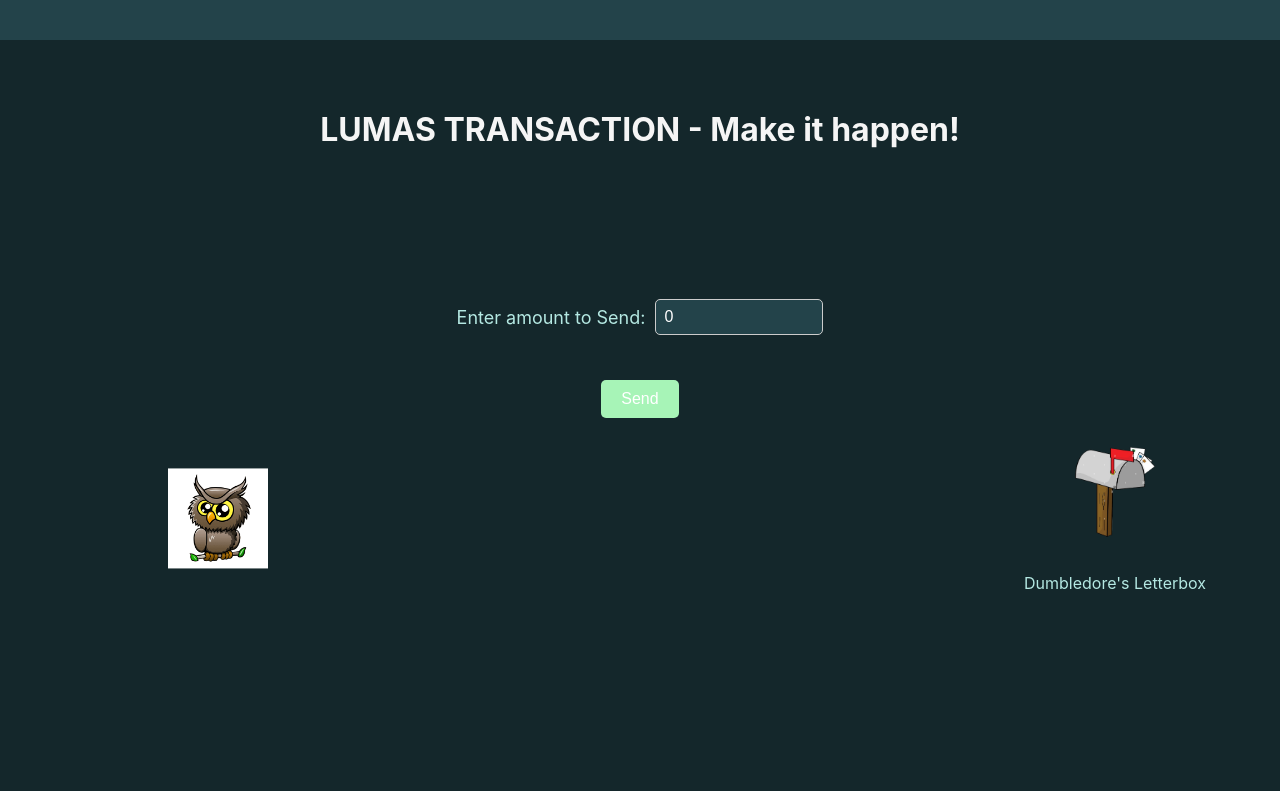
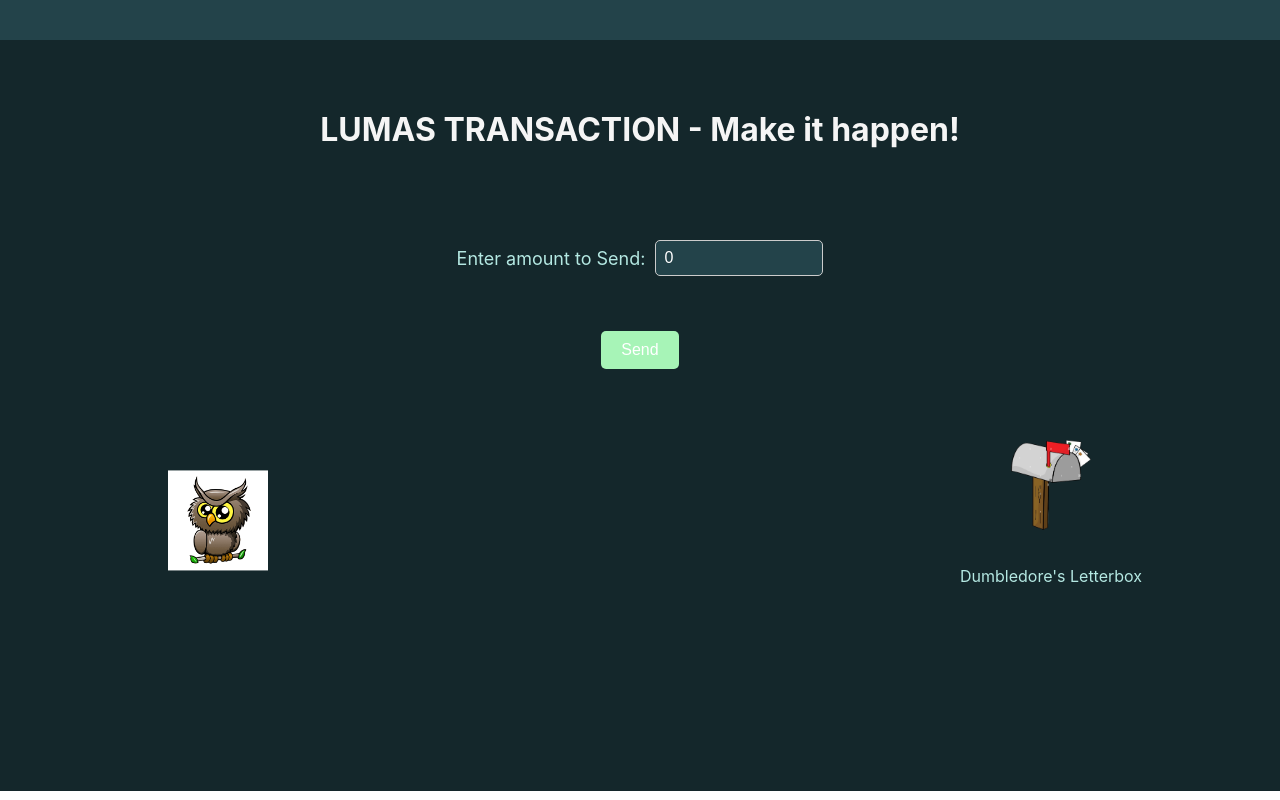
Before and after one commit to pali101/SupraMuPay, a React (Create React App) app in the folder transaction_ui/: page / in a window 1280 px wide. Built offline with nearby package versions, Linux system fonts and the light colour scheme.

Commit message:
changed UI for spacing and placement

```diff
--- a/transaction_ui/src/App.css
+++ b/transaction_ui/src/App.css
@@ -48,6 +48,8 @@ h1 {
   align-items: center; /* Center-align the entire section */
   gap: 15px; /* Space between the input row and the button */
   margin-bottom: 20px;
+  position: absolute;
+  top: 30%;
 }
 
 .input-section-w {
@@ -76,7 +78,7 @@ h1 {
 }
 
 .send-button {
-  margin-top: 30px;
+  margin-top: 40px;
   padding: 10px 20px;
   font-size: 16px;
   background-color: #4caf50;
@@ -96,20 +98,23 @@ h1 {
   cursor: not-allowed;
 }
 
-
 .progress-section {
   width: 80%;
   margin: 20px auto;
   text-align: center;
+  position: absolute;
+  top: 50%;
 }
 
 .progress-bar {
-  width: 100%;
+  width: 50%;
   background-color: #ccc;
   height: 20px;
   border-radius: 10px;
   overflow: hidden;
   margin-top: 10px;
+  left: 25%;
+  position: absolute;
 }
 
 .progress-bar-fill {
@@ -129,24 +134,26 @@ h1 {
 .owl-image {
   width: 100px;
   animation: idleOwl 2s infinite alternate;
+  top: 60%;
+  position: absolute;
 }
 
 .owl-flying {
-  /* animation: flyOwl 5s ease-in-out forwards; */
-  top: 50%;
+  top: 60%;
   transform-origin: center center;
-  /* animation: arcFly 3s linear forwards; */
   position: absolute;
   left: 10vw;
   width: 80px;
   animation: arcFly 3s ease-in-out forwards;
+  /* z-index: 2 */
 }
 
 
 .letterbox {
   text-align: center;
   position: absolute;
-  left: 80%;
+  left: 75%;
+  top: 55%;
 }
 
 .letter-image {
--- a/transaction_ui/src/App.js
+++ b/transaction_ui/src/App.js
@@ -15,7 +15,7 @@ function App() {
     setDeliveryInProgress(true);
     setLettersReceived(0);
 
-    const totalParts = 5;
+    const totalParts = 10;
     const delay = 500; // Delay between each delivery in ms
     let currentPart = 0;
 
@@ -64,11 +64,11 @@ function App() {
     {/* Progress Section */}
     {deliveryInProgress && (
       <div className={`progress-section ${deliveryInProgress ? 'visible' : ''}`}>
-        <p>{lettersReceived * 5}% received</p>
+        <p>{lettersReceived * 10}% received</p>
         <div className="progress-bar">
           <div
             className="progress-bar-fill"
-            style={{ width: `${(lettersReceived / 5) * 100}%` }}
+            style={{ width: `${(lettersReceived / 10) * 100}%` }}
           ></div>
         </div>
       </div>
```
